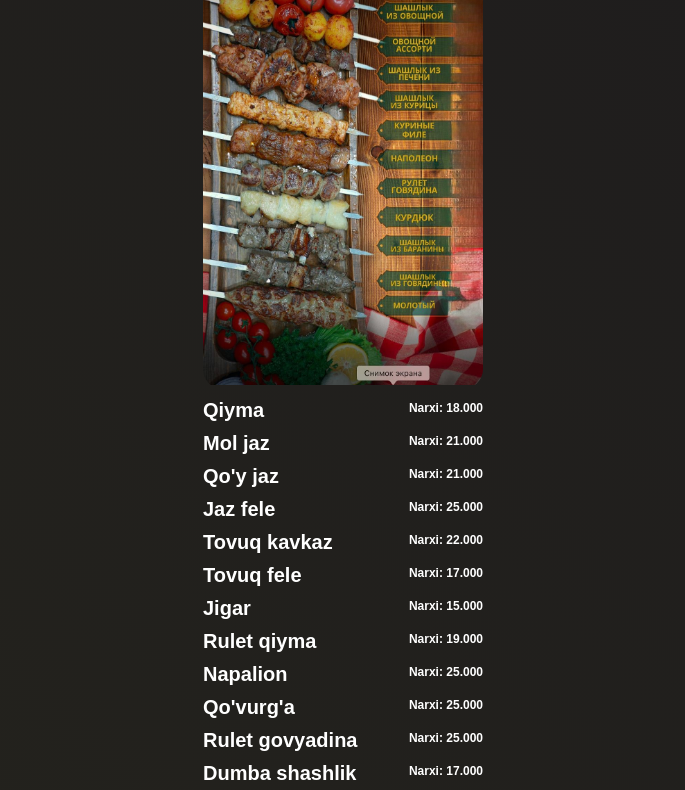
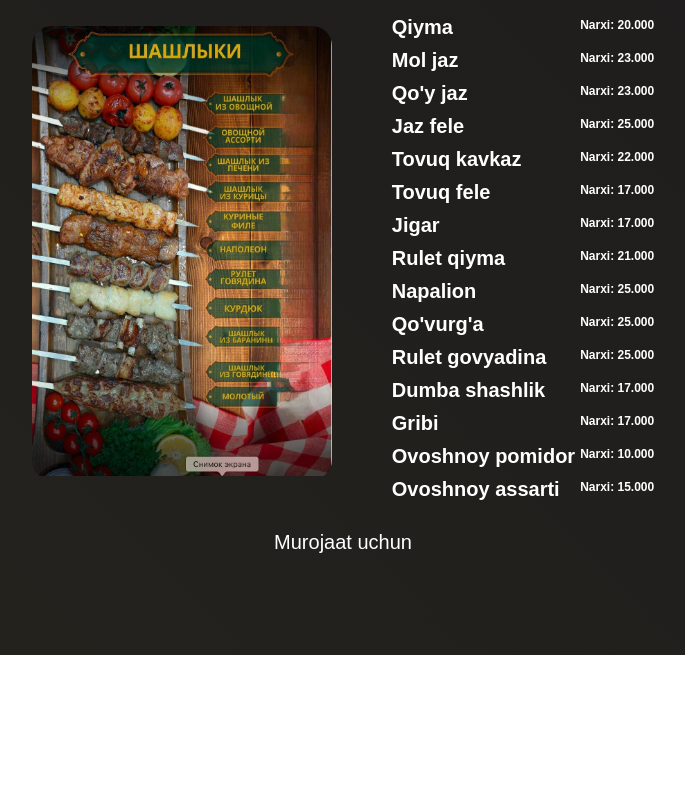
Before and after one commit to husanboy-tokhirov/G-ijduvon-fayz, a plain HTML site: page shashliklar.html in a window 1280 px wide. Shown: the part 145-935 px from the top of the page, without its empty margins (297-982 px from the left). After the commit the page ends 800 px from the top, so only its background shows below. Drawn offline with Linux system fonts and the light colour scheme.

Commit message:
shahsklikk

```diff
--- a/shashliklar.html
+++ b/shashliklar.html
@@ -12,21 +12,25 @@
             padding: 0;
             background: linear-gradient(45deg, #24231d, #1e1c1d);
         }
+
         .product {
             text-align: center;
             padding: 20px;
             border: 1px solid #ddd;
             margin: 20px;
         }
+
         .product img {
             width: 200px;
             height: 200px;
             object-fit: cover;
         }
+
         .product h3 {
             margin-top: 10px;
             color: #ff6347;
         }
+
         .product p {
             color: #555;
         }
@@ -34,75 +38,126 @@
 </head>
 
 <body>
-    <div class="container">
-        <div style="display: flex; align-items: center; color: #fff; justify-content: center; flex-direction: column;" class="container">
+    <div style="display: flex; align-items: center; justify-content: center; height: 100vh;" class="container">
+        <div style="display: flex; align-items: center; color: #fff; justify-content: center; flex-direction: column;"
+            class="container">
             <h1 id="title">Shashliklar</h1>
-            <div class="menu">
-                <div style="width: 280px; overflow: hidden; border-radius: 20px; " class="food-item">
+            <div style="display: flex; align-items: center; gap: 60px;" class="menu">
+                <div>
+                    <div style="width: 300px; overflow: hidden; border-radius: 20px; " class="food-item">
                         <img width="300px" height="450px" src="./images/IMAGES.JPG" alt="Mol jaz" class="food-image">
                     </div>
+                </div>
+                <div>
                     <div style="display: flex; align-items: center; gap: 5px; justify-content: space-between;">
-                    <h3 style="text-align: center; font-size: 20px; font-weight: 900; margin: 0; margin-top: 10px;" id="foods-name">Qiyma</h3>
-                    <strong style="margin: 0; display: flex; align-items: center; font-size: 12px; justify-content: center; margin-top: 5px;" id="prices">Narxi: 18.000</strong>
+                        <h3 style="text-align: center; font-size: 20px; font-weight: 900; margin: 0; margin-top: 10px;"
+                            id="foods-name">Qiyma</h3>
+                        <strong
+                            style="margin: 0; display: flex; align-items: center; font-size: 12px; justify-content: center; margin-top: 5px;"
+                            id="prices">Narxi: 20.000</strong>
                     </div>
                     <div style="display: flex; align-items: center; gap: 5px; justify-content: space-between;">
-                    <h3 style="text-align: center; font-size: 20px; font-weight: 900; margin: 0; margin-top: 10px;" id="foods-name1">Mol jaz</h3>
-                    <strong style="margin: 0; display: flex; align-items: center; font-size: 12px; justify-content: center; margin-top: 5px;" id="price1">Narxi: 21.000</strong>
+                        <h3 style="text-align: center; font-size: 20px; font-weight: 900; margin: 0; margin-top: 10px;"
+                            id="foods-name1">Mol jaz</h3>
+                        <strong
+                            style="margin: 0; display: flex; align-items: center; font-size: 12px; justify-content: center; margin-top: 5px;"
+                            id="price1">Narxi: 23.000</strong>
                     </div>
                     <div style="display: flex; align-items: center; gap: 5px; justify-content: space-between;">
-                    <h3 style="text-align: center; font-size: 20px; font-weight: 900; margin: 0; margin-top: 10px;" id="foods-name2">Qo'y jaz</h3>
-                    <strong style="margin: 0; display: flex; align-items: center; font-size: 12px; justify-content: center; margin-top: 5px;" id="price2">Narxi: 21.000</strong>
+                        <h3 style="text-align: center; font-size: 20px; font-weight: 900; margin: 0; margin-top: 10px;"
+                            id="foods-name2">Qo'y jaz</h3>
+                        <strong
+                            style="margin: 0; display: flex; align-items: center; font-size: 12px; justify-content: center; margin-top: 5px;"
+                            id="price2">Narxi: 23.000</strong>
                     </div>
                     <div style="display: flex; align-items: center; gap: 5px; justify-content: space-between;">
-                    <h3 style="text-align: center; font-size: 20px; font-weight: 900; margin: 0; margin-top: 10px;" id="foods-name3">Jaz fele</h3>
-                    <strong style="margin: 0; display: flex; align-items: center; font-size: 12px; justify-content: center; margin-top: 5px;" id="price3">Narxi: 25.000</strong>
+                        <h3 style="text-align: center; font-size: 20px; font-weight: 900; margin: 0; margin-top: 10px;"
+                            id="foods-name3">Jaz fele</h3>
+                        <strong
+                            style="margin: 0; display: flex; align-items: center; font-size: 12px; justify-content: center; margin-top: 5px;"
+                            id="price3">Narxi: 25.000</strong>
                     </div>
                     <div style="display: flex; align-items: center; gap: 5px; justify-content: space-between;">
-                    <h3 style="text-align: center; font-size: 20px; font-weight: 900; margin: 0; margin-top: 10px;" id="foods-name4">Tovuq kavkaz</h3>
-                    <strong style="margin: 0; display: flex; align-items: center; font-size: 12px; justify-content: center; margin-top: 5px;" id="price4">Narxi: 22.000</strong>
+                        <h3 style="text-align: center; font-size: 20px; font-weight: 900; margin: 0; margin-top: 10px;"
+                            id="foods-name4">Tovuq kavkaz</h3>
+                        <strong
+                            style="margin: 0; display: flex; align-items: center; font-size: 12px; justify-content: center; margin-top: 5px;"
+                            id="price4">Narxi: 22.000</strong>
                     </div>
                     <div style="display: flex; align-items: center; gap: 5px; justify-content: space-between;">
-                    <h3 style="text-align: center; font-size: 20px; font-weight: 900; margin: 0; margin-top: 10px;" id="foods-name5">Tovuq fele</h3>
-                    <strong style="margin: 0; display: flex; align-items: center; font-size: 12px; justify-content: center; margin-top: 5px;" id="price5">Narxi: 17.000</strong>
+                        <h3 style="text-align: center; font-size: 20px; font-weight: 900; margin: 0; margin-top: 10px;"
+                            id="foods-name5">Tovuq fele</h3>
+                        <strong
+                            style="margin: 0; display: flex; align-items: center; font-size: 12px; justify-content: center; margin-top: 5px;"
+                            id="price5">Narxi: 17.000</strong>
                     </div>
                     <div style="display: flex; align-items: center; gap: 5px; justify-content: space-between;">
-                    <h3 style="text-align: center; font-size: 20px; font-weight: 900; margin: 0; margin-top: 10px;" id="foods-name6">Jigar</h3>
-                    <strong style="margin: 0; display: flex; align-items: center; font-size: 12px; justify-content: center; margin-top: 5px;" id="price6">Narxi: 15.000</strong>
+                        <h3 style="text-align: center; font-size: 20px; font-weight: 900; margin: 0; margin-top: 10px;"
+                            id="foods-name6">Jigar</h3>
+                        <strong
+                            style="margin: 0; display: flex; align-items: center; font-size: 12px; justify-content: center; margin-top: 5px;"
+                            id="price6">Narxi: 17.000</strong>
                     </div>
                     <div style="display: flex; align-items: center; gap: 5px; justify-content: space-between;">
-                    <h3 style="text-align: center; font-size: 20px; font-weight: 900; margin: 0; margin-top: 10px;" id="foods-name7">Rulet qiyma</h3>
-                    <strong style="margin: 0; display: flex; align-items: center; font-size: 12px; justify-content: center; margin-top: 5px;" id="price7">Narxi: 19.000</strong>
+                        <h3 style="text-align: center; font-size: 20px; font-weight: 900; margin: 0; margin-top: 10px;"
+                            id="foods-name7">Rulet qiyma</h3>
+                        <strong
+                            style="margin: 0; display: flex; align-items: center; font-size: 12px; justify-content: center; margin-top: 5px;"
+                            id="price7">Narxi: 21.000</strong>
                     </div>
                     <div style="display: flex; align-items: center; gap: 5px; justify-content: space-between;">
-                        <h3 style="text-align: center; font-size: 20px; font-weight: 900; margin: 0; margin-top: 10px;" id="foods-name8">Napalion</h3>
-                        <strong style="margin: 0; display: flex; align-items: center; font-size: 12px; justify-content: center; margin-top: 5px;" id="price8">Narxi: 25.000</strong>
+                        <h3 style="text-align: center; font-size: 20px; font-weight: 900; margin: 0; margin-top: 10px;"
+                            id="foods-name8">Napalion</h3>
+                        <strong
+                            style="margin: 0; display: flex; align-items: center; font-size: 12px; justify-content: center; margin-top: 5px;"
+                            id="price8">Narxi: 25.000</strong>
                     </div>
                     <div style="display: flex; align-items: center; gap: 5px; justify-content: space-between;">
-                        <h3 style="text-align: center; font-size: 20px; font-weight: 900; margin: 0; margin-top: 10px;" id="foods-name9">Qovurg'a</h3>
-                        <strong style="margin: 0; display: flex; align-items: center; font-size: 12px; justify-content: center; margin-top: 5px;" id="price9">Narxi: 25.000</strong>
+                        <h3 style="text-align: center; font-size: 20px; font-weight: 900; margin: 0; margin-top: 10px;"
+                            id="foods-name9">Qovurg'a</h3>
+                        <strong
+                            style="margin: 0; display: flex; align-items: center; font-size: 12px; justify-content: center; margin-top: 5px;"
+                            id="price9">Narxi: 25.000</strong>
                     </div>
                     <div style="display: flex; align-items: center; gap: 5px; justify-content: space-between;">
-                        <h3 style="text-align: center; font-size: 20px; font-weight: 900; margin: 0; margin-top: 10px;" id="foods-name10">Rulet govyadina</h3>
-                        <strong style="margin: 0; display: flex; align-items: center; font-size: 12px; justify-content: center; margin-top: 5px;" id="price10">Narxi: 25.000</strong>
+                        <h3 style="text-align: center; font-size: 20px; font-weight: 900; margin: 0; margin-top: 10px;"
+                            id="foods-name10">Rulet govyadina</h3>
+                        <strong
+                            style="margin: 0; display: flex; align-items: center; font-size: 12px; justify-content: center; margin-top: 5px;"
+                            id="price10">Narxi: 25.000</strong>
                     </div>
                     <div style="display: flex; align-items: center; gap: 5px; justify-content: space-between;">
-                        <h3 style="text-align: center; font-size: 20px; font-weight: 900; margin: 0; margin-top: 10px;" id="foods-name11">Dumba shashlik</h3>
-                        <strong style="margin: 0; display: flex; align-items: center; font-size: 12px; justify-content: center; margin-top: 5px;" id="price11">Narxi: 17.000</strong>
+                        <h3 style="text-align: center; font-size: 20px; font-weight: 900; margin: 0; margin-top: 10px;"
+                            id="foods-name11">Dumba shashlik</h3>
+                        <strong
+                            style="margin: 0; display: flex; align-items: center; font-size: 12px; justify-content: center; margin-top: 5px;"
+                            id="price11">Narxi: 17.000</strong>
                     </div>
                     <div style="display: flex; align-items: center; gap: 5px; justify-content: space-between;">
-                        <h3 style="text-align: center; font-size: 20px; font-weight: 900; margin: 0; margin-top: 10px;" id="foods-name12">Gribi</h3>
-                        <strong style="margin: 0; display: flex; align-items: center; font-size: 12px; justify-content: center; margin-top: 5px;" id="price12">Narxi: 17.000</strong>
+                        <h3 style="text-align: center; font-size: 20px; font-weight: 900; margin: 0; margin-top: 10px;"
+                            id="foods-name12">Gribi</h3>
+                        <strong
+                            style="margin: 0; display: flex; align-items: center; font-size: 12px; justify-content: center; margin-top: 5px;"
+                            id="price12">Narxi: 17.000</strong>
                     </div>
                     <div style="display: flex; align-items: center; gap: 5px; justify-content: space-between;">
-                        <h3 style="text-align: center; font-size: 20px; font-weight: 900; margin: 0; margin-top: 10px;" id="foods-name13">Ovoshnoy pomidor</h3>
-                        <strong style="margin: 0; display: flex; align-items: center; font-size: 12px; justify-content: center; margin-top: 5px;" id="price13">Narxi: 10.000</strong>
+                        <h3 style="text-align: center; font-size: 20px; font-weight: 900; margin: 0; margin-top: 10px;"
+                            id="foods-name13">Ovoshnoy pomidor</h3>
+                        <strong
+                            style="margin: 0; display: flex; align-items: center; font-size: 12px; justify-content: center; margin-top: 5px;"
+                            id="price13">Narxi: 10.000</strong>
                     </div>
                     <div style="display: flex; align-items: center; gap: 5px; justify-content: space-between;">
-                        <h3 style="text-align: center; font-size: 20px; font-weight: 900; margin: 0; margin-top: 10px;" id="foods-name14">Ovoshnoy assarti</h3>
-                        <strong style="margin: 0; display: flex; align-items: center; font-size: 12px; justify-content: center; margin-top: 5px;" id="price14">Narxi: 15.000</strong>
+                        <h3 style="text-align: center; font-size: 20px; font-weight: 900; margin: 0; margin-top: 10px;"
+                            id="foods-name14">Ovoshnoy assarti</h3>
+                        <strong
+                            style="margin: 0; display: flex; align-items: center; font-size: 12px; justify-content: center; margin-top: 5px;"
+                            id="price14">Narxi: 15.000</strong>
                     </div>
                 </div>
-            <a style="text-decoration: none; font-size: 20px; color: white; padding-top: 30px; padding-bottom: 30px;" href="contact.html" class="link" id="contact-link">Murojaat uchun</a>
+            </div>
+            <a style="text-decoration: none; font-size: 20px; color: white; padding-top: 30px; padding-bottom: 30px;"
+                href="contact.html" class="link" id="contact-link">Murojaat uchun</a>
         </div>
     </div>
 
@@ -163,14 +218,14 @@
                 foodsName12.textContent = "Gribi";
                 foodsName13.textContent = "Ovoshnoy pomidor";
                 foodsName14.textContent = "Ovoshnoy assarti";
-                price.textContent = "Narxi: 18.000";
-                price1.textContent = 'Narxi: 21.000';
-                price2.textContent = 'Narxi: 21.000';
+                price.textContent = "Narxi: 20.000";
+                price1.textContent = 'Narxi: 23.000';
+                price2.textContent = 'Narxi: 23.000';
                 price3.textContent = 'Narxi: 25.000';
                 price4.textContent = 'Narxi: 22.000';
                 price5.textContent = 'Narxi: 17.000';
-                price6.textContent = 'Narxi: 15.000';
-                price7.textContent = 'Narxi: 19.000';
+                price6.textContent = 'Narxi: 17.000';
+                price7.textContent = 'Narxi: 21.000';
                 price8.textContent = 'Narxi: 25.000';
                 price9.textContent = 'Narxi: 25.000';
                 price10.textContent = 'Narxi: 25.000';
@@ -196,14 +251,14 @@
                 foodsName12.textContent = "Грибы";
                 foodsName13.textContent = "Овощной помидор";
                 foodsName14.textContent = "Овощной ассорти";
-                price.textContent = "Цена: 18.000";
-                price1.textContent = 'Цена: 21.000';
-                price2.textContent = 'Цена: 21.000';
+                price.textContent = "Цена: 20.000";
+                price1.textContent = 'Цена: 23.000';
+                price2.textContent = 'Цена: 23.000';
                 price3.textContent = 'Цена: 25.000';
                 price4.textContent = 'Цена: 22.000';
                 price5.textContent = 'Цена: 17.000';
-                price6.textContent = 'Цена: 15.000';
-                price7.textContent = 'Цена: 19.000';
+                price6.textContent = 'Цена: 17.000';
+                price7.textContent = 'Цена: 21.000';
                 price8.textContent = 'Цена: 25.000';
                 price9.textContent = 'Цена: 25.000';
                 price10.textContent = 'Цена: 25.000';
```
Lines whose indentation alone changed are shown as unchanged.
